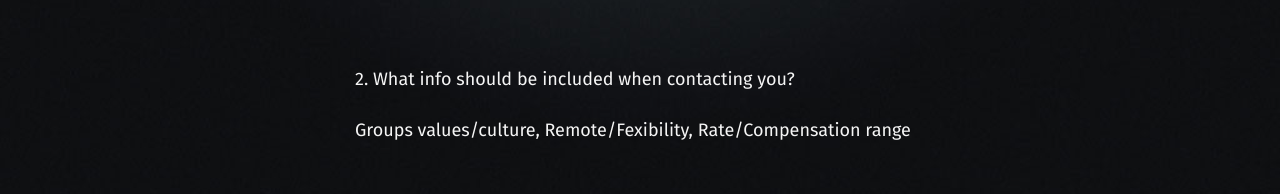
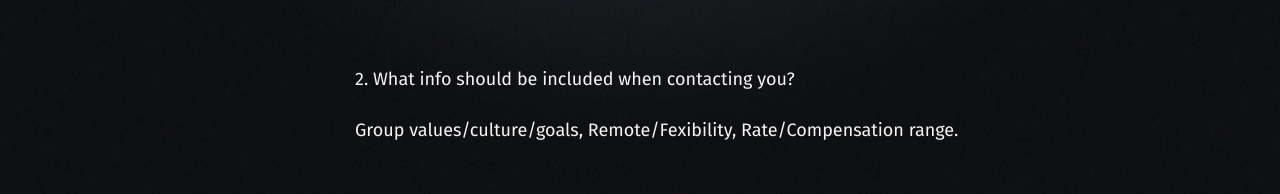
Before and after one commit to josmo/grannec.com, a plain HTML site: page index.html in a window 1280 px wide. Shown: the part 4210-4404 px from the top of the page. Drawn offline with Linux system fonts and the light colour scheme; some packages are replaced by stand-ins of ours.

Commit message:
couple more updates to recruter faq

```diff
--- a/index.html
+++ b/index.html
@@ -498,22 +498,19 @@
 								<!--Start single-testimonial -->
 								<div class="single-testimonial">
 									<p>2. </i><i></i>What info should be included when contacting you?<br><br>
-										Groups values/culture, Remote/Fexibility, Rate/Compensation range
+										Group values/culture/goals, Remote/Fexibility, Rate/Compensation range.
 									</p>
 								</div>
-
 								<div class="single-testimonial">
 									<p>3. </i><i></i>Do you give intros?<br><br>
 										YES! Please troll my linked-in and let me know who with details of why it's a good fit and I'll definitely shoot you an intro.
 									</p>
 								</div>
-
 								<div class="single-testimonial">
 									<p>4. </i><i></i>Have a resume?<br><br>
 										Nope, I just use the export to pdf from LinkedIn. Ask me if you have questions about it.
 									</p>
 								</div>
-
 								<!--End single-testimonial -->
 								<!-- Single Testimonial -->
 								<!--<div class="single-testimonial">-->
```
